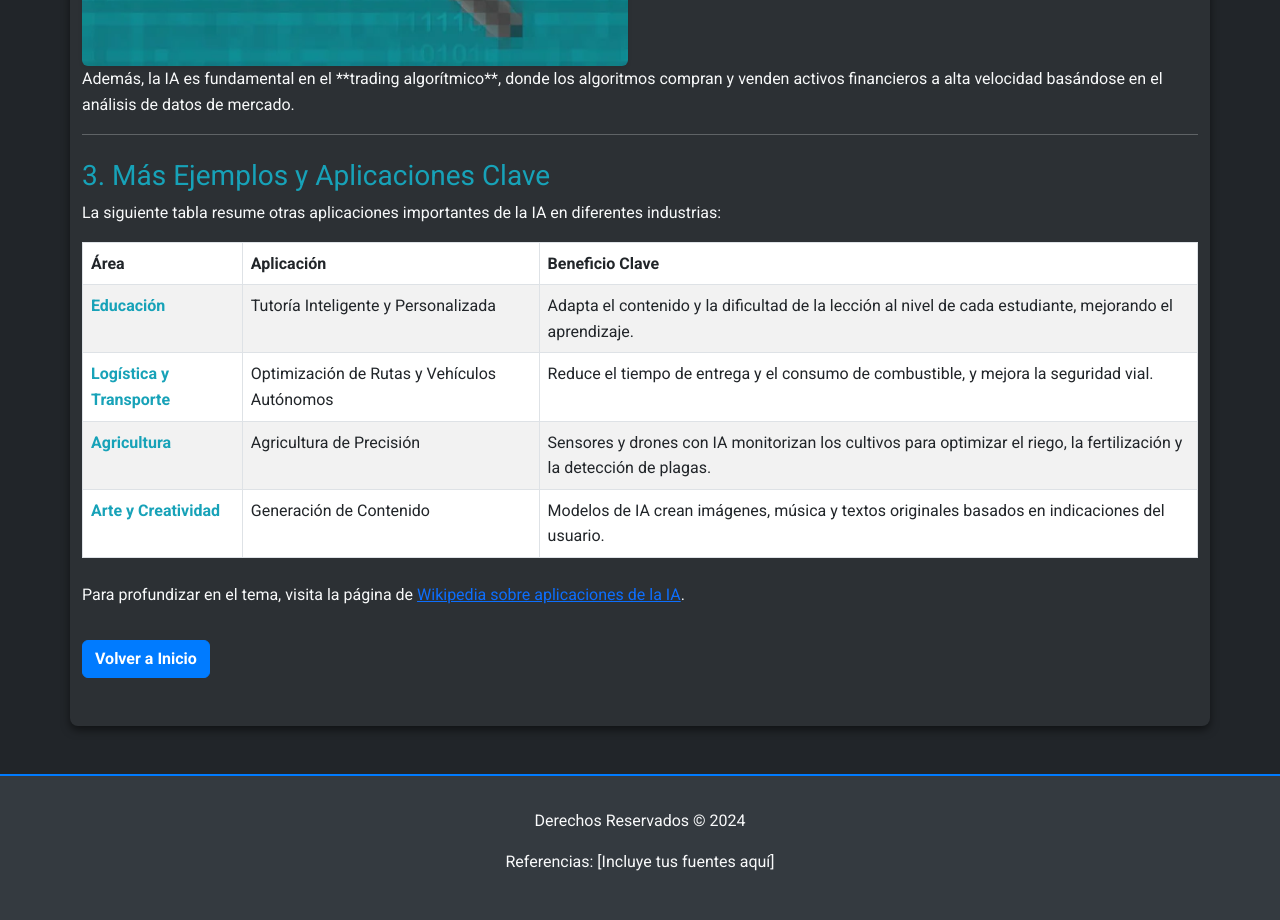
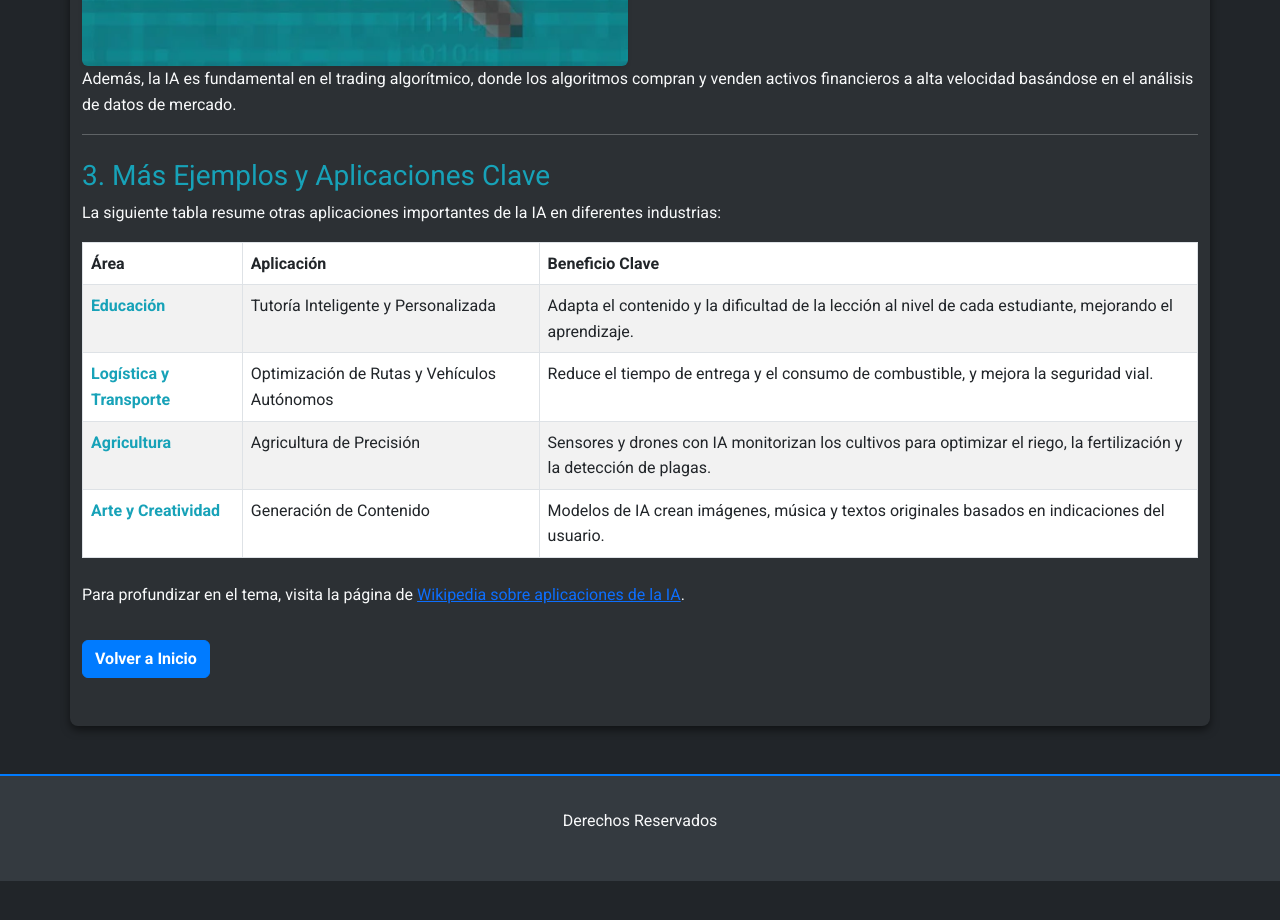
Before and after one commit to martinacannnete-lang/Trabajo_Practico-SegundoTrimestre, a plain HTML site: page usos.html in a window 1280 px wide. Shown: the part 1806-2726 px from the top of the page. After the commit the page ends 2687 px from the top, so only its background shows below. Drawn offline with nearby package versions, Linux system fonts and the light colour scheme.

Commit message:
Add files via upload

```diff
--- a/usos.html
+++ b/usos.html
@@ -33,7 +33,7 @@
   <main class="container mt-5">
 
     <h2>La IA en la Vida Cotidiana y los Negocios</h2>
-    <p>La **Inteligencia Artificial** ya no es una tecnología del futuro; está integrada en casi todos los aspectos de nuestra vida, desde la forma en que interactuamos con nuestros dispositivos hasta cómo se gestionan las grandes empresas. Su capacidad para procesar y analizar enormes volúmenes de datos ha abierto puertas a innovaciones antes inimaginables.</p>
+    <p>La Inteligencia Artificial ya no es una tecnología del futuro; está integrada en casi todos los aspectos de nuestra vida, desde la forma en que interactuamos con nuestros dispositivos hasta cómo se gestionan las grandes empresas. Su capacidad para procesar y analizar enormes volúmenes de datos ha abierto puertas a innovaciones antes inimaginables.</p>
 
     <section class="mt-4">
       <h3>1. Salud y Medicina</h3>
@@ -52,7 +52,7 @@
         </div>
       </div>
       <p>
-        <br>Otro uso prometedor es en la **medicina personalizada**, donde la IA analiza el perfil genético de un paciente para determinar el tratamiento más efectivo para su tipo de cáncer, por ejemplo.
+        <br>Otro uso prometedor es en la medicina personalizada, donde la IA analiza el perfil genético de un paciente para determinar el tratamiento más efectivo para su tipo de cáncer, por ejemplo.
       </p>
     </section>
 
@@ -73,7 +73,7 @@
         </div>
       </div>
       <p>
-        Además, la IA es fundamental en el **trading algorítmico**, donde los algoritmos compran y venden activos financieros a alta velocidad basándose en el análisis de datos de mercado.
+        Además, la IA es fundamental en el trading algorítmico, donde los algoritmos compran y venden activos financieros a alta velocidad basándose en el análisis de datos de mercado.
       </p>
     </section>
 
@@ -124,8 +124,7 @@
   </main>
 
   <footer class="footer-custom mt-5">
-    <p>Derechos Reservados © 2024</p>
-    <p>Referencias: [Incluye tus fuentes aquí]</p>
+    <p>Derechos Reservados</p>
   </footer>
 
   <script src="https://cdn.jsdelivr.net/npm/bootstrap@5.3.0/dist/js/bootstrap.bundle.min.js"></script>
```
